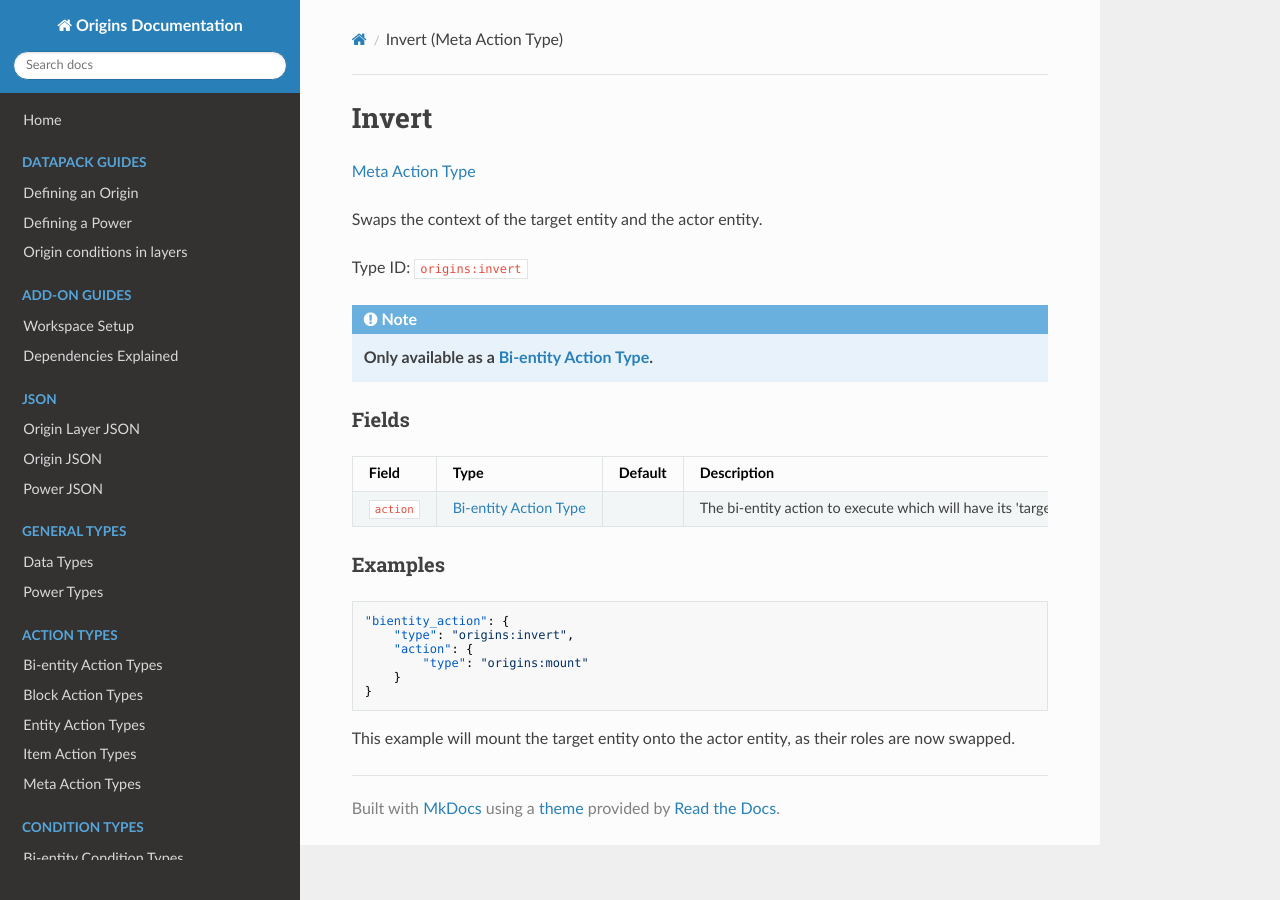
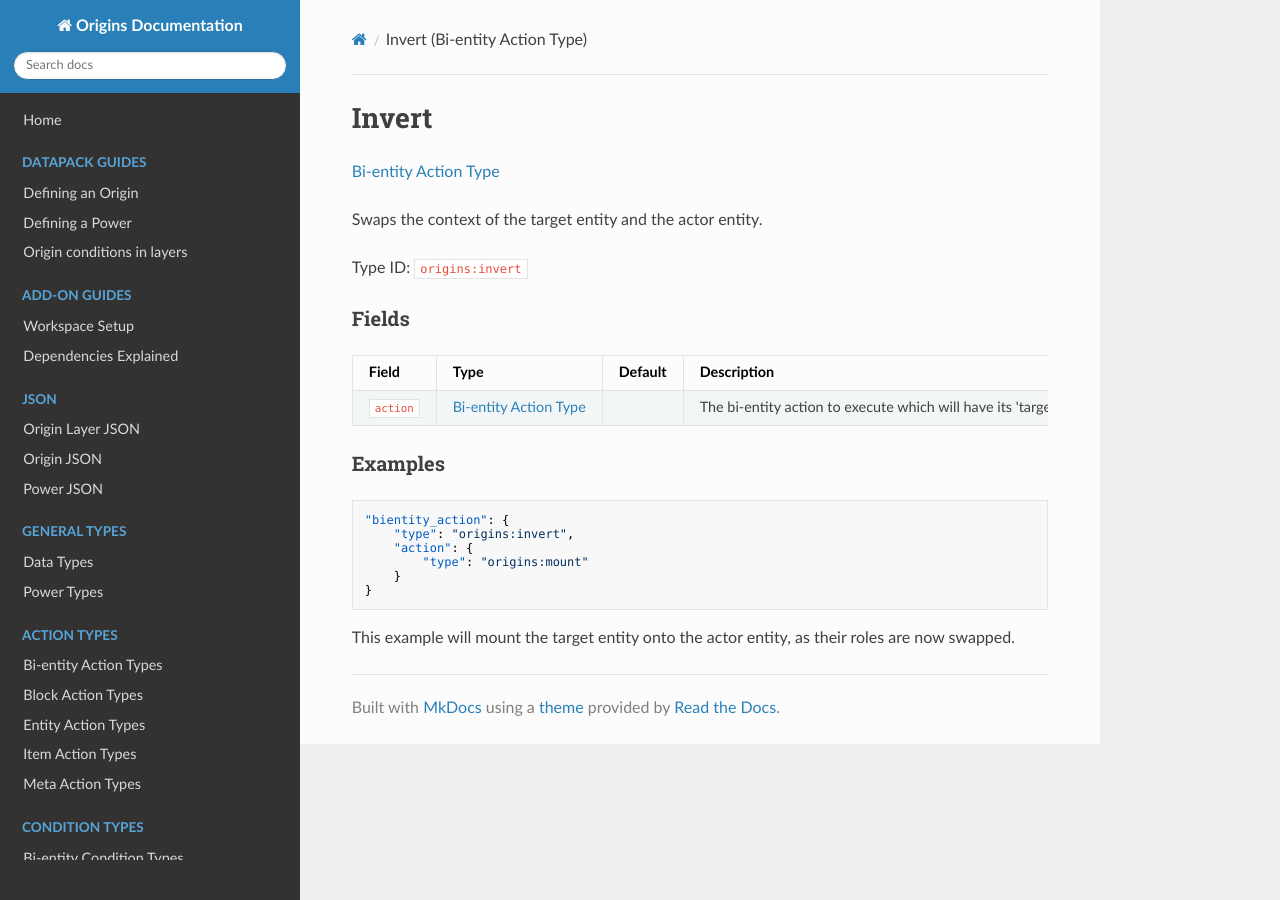
Before and after one commit to apace100/origins-docs, an MkDocs documentation site: the page built from docs/types/bientity_action_types/invert.md, in a window 1280 px wide. Built offline with MkDocs 1.6.1, drawn with Linux system fonts in a browser that asks for light colours; nearby versions of some CDN libraries.

Commit message:
Moved `invert.md` [Meta] (Bi-entity Action/Condition Types)
Moved the files to `types/bientity_action_types` and `types/bientity_condition_types` respectively

```diff
--- a/docs/types/meta_action_types/invert.md
+++ b/docs/types/bientity_action_types/invert.md
@@ -1,19 +1,15 @@
 ---
-title: Invert (Meta Action Type)
+title: Invert (Bi-entity Action Type)
 date: 2021-10-07
 ---
 
 # Invert
 
-[Meta Action Type](../meta_action_types.md)
+[Bi-entity Action Type](../bientity_action_types.md)
 
 Swaps the context of the target entity and the actor entity.
 
 Type ID: `origins:invert`
-
-!!! note
-
-    **Only available as a [Bi-entity Action Type](../bientity_action_types.md).**
 
 
 ### Fields
```
Also changed, not shown: docs/types/bientity_action_types.md (+1 -0 lines), docs/types/bientity_condition_types.md (+1 -0 lines), docs/types/bientity_condition_types/invert.md (renamed from docs/types/meta_condition_types/invert.md, +2 -6 lines).
